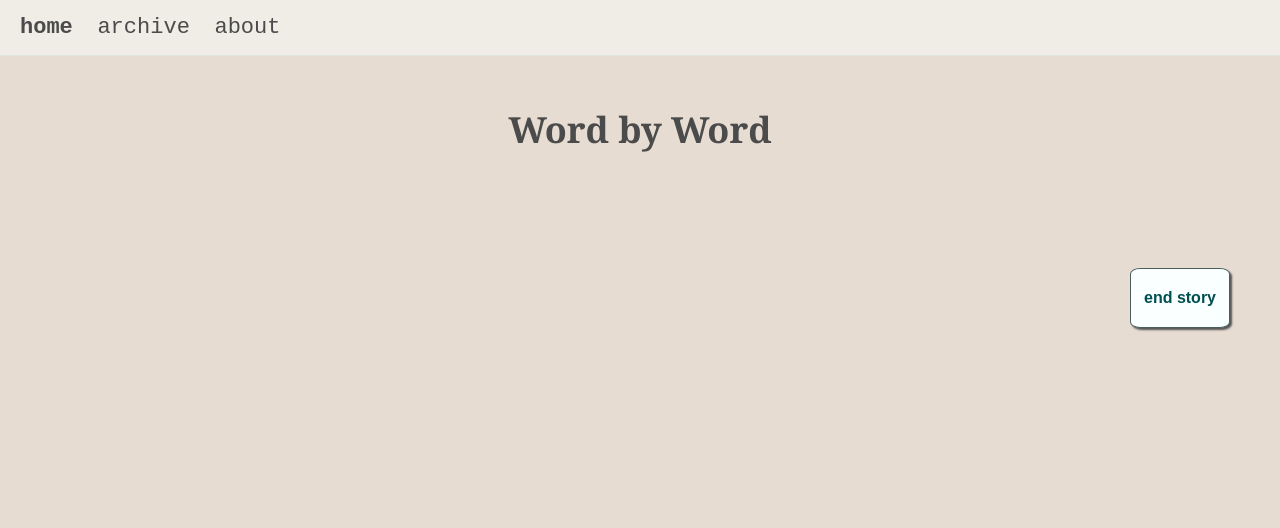
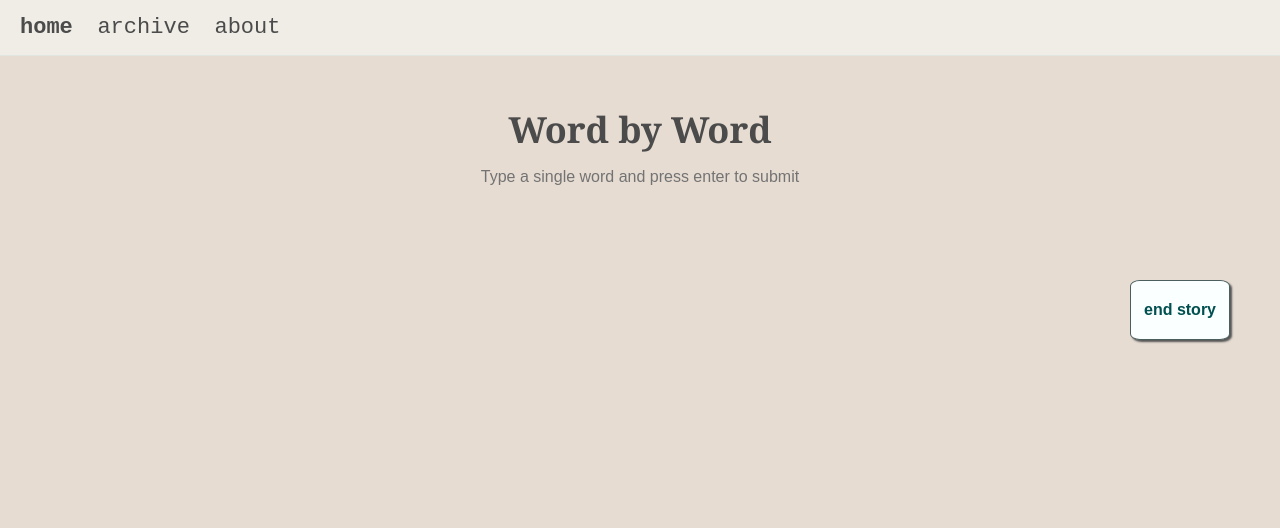
Before and after one commit to jennifermklein/word-by-word, a Flask app: template templates/index.html in a window 1280 px wide. Shown: the top 528 px of the page. Run offline with Flask 2, Linux system fonts and the light colour scheme; the template is opened without the code that fills it, so the values that code supplies are empty; some libraries are stand-ins or nearby versions.

Commit message:
update error message

```diff
--- a/static/word_style.css
+++ b/static/word_style.css
@@ -8,7 +8,7 @@ body {
 }
 
 header {
-    padding: 25px 0px 12px 0px;
+    padding: 25px 0px 0px 0px;
 }
 
 h1, #add_title {
@@ -82,6 +82,24 @@ button:hover {
     box-shadow: 1px 1px 1px rgb(100, 125, 125);
     color: rgb(0,100,100);
   }
+
+.error2 {
+    /* margin: -10px auto auto auto; */
+    width: 50%;
+    text-align: center;
+    display: inline;
+    /* background-color: rgb(230, 220, 210); */
+}
+
+.error2 > p {
+    font-family: Arial, Helvetica, sans-serif;
+    color: rgb(115, 115, 115);
+    text-indent: 0%;
+    margin-top: -10px;
+    transition: all .3s;
+    /* padding: 8px; */
+    /* box-shadow: 1px 1px 1px rgb(100, 125, 125); */
+}
 
 .error {
     margin: -40px auto auto auto;
--- a/static/wordbyword.js
+++ b/static/wordbyword.js
@@ -1,8 +1,9 @@
 document.addEventListener('DOMContentLoaded',function() {
     const story = document.querySelector('#curr_story');
     const addWord = document.querySelector('#add_word');
-    const errorMessage = document.querySelector('#apology');
-    const endStory = document.querySelector('#end_story');
+    // const errorMessage = document.querySelector('#apology');
+    const errorMessage2 = document.querySelector('#apology2');
+    // const endStory = document.querySelector('#end_story');
 
     function updateStory () {
         axios.get('/story')
@@ -11,23 +12,29 @@ document.addEventListener('DOMContentLoaded',function() {
                     story.innerHTML = response.data;
                 }
                 // if (!response.data) {
-                //     document.querySelector('#end_story').style.display = 'none';
+                //     document.querySelector('#end_story').style.visibility = 'hidden';
                 // }
                 // else {
-                //     document.querySelector('#end_story').style.display = 'inline';
+                //     document.querySelector('#end_story').style.visibility = 'visibile';
                 // }
             })
     }
 
     setInterval(updateStory, 500);
 
+    function resetErrorMessage(){
+        errorMessage2.style.color = "rgb(115, 115, 115)";
+        errorMessage2.innerHTML = "Type a single word and press enter to submit";
+    }
+
     // show error if submits word and then keeps typing
     addWord.addEventListener('keypress',function(event){
         axios.get('/session_error')
             .then(function(response) {
                 if (response.data === 'True') {
-                    errorMessage.style.display = 'inline';
-                    errorMessage.innerHTML = "It's someone else's turn to add a word";
+                    errorMessage2.style.color = "#D8000C";
+                    errorMessage2.innerHTML = "It's someone else's turn to add a word!";
+                    setInterval(resetErrorMessage, 10000);
                 }
             })
             .catch(function (error) {
@@ -49,17 +56,4 @@ document.addEventListener('DOMContentLoaded',function() {
         // }
     })
 
-    // endStory.addEventListener('click',function(event){
-    //     axios.get('/session_error')
-    //         .then(function(response) {
-    //             if (response.data === 'True') {
-    //                 errorMessage.style.display = 'inline';
-    //                 errorMessage.innerHTML = "It's someone else's turn to add a word";
-    //             }
-    //         })
-    //         .catch(function (error) {
-    //             // handle error
-    //             console.log(error);
-    //         })
-    // })
 });
--- a/templates/archive.html
+++ b/templates/archive.html
@@ -17,6 +17,7 @@
     <div class='stories'>
         {% for story in stories|reverse %}
           <h2>{{stories[story].title}}</h2>
+          <!-- <p>{{stories[story].datetime}}<p></p> -->
           <p>{{stories[story].content}}<p>
         {% endfor %}
     </div>
--- a/templates/index.html
+++ b/templates/index.html
@@ -14,11 +14,13 @@
     <header>
       <h1>Word by Word</h1>
     </header>
+    <div class="error2">
+      <p id="apology2">Type a single word and press enter to submit</p>
+    </div>
     <div class='story'>
         <span id='curr_story'>{{story}}</span>
         <form action="/" id="add_word" method="post">
           <input autocomplete="off" autofocus='autofocus' name="add_word" type="text">
-          <!-- <p id="position">TEST</p> -->
         </form>
     </div>
     <div class='buttons'>
@@ -26,7 +28,7 @@
         <button name='end_story' id='end_story' value='end_story'>end story</button>
         </form>
     </div>
-    <div class="error">
+    <!-- <div class="error">
       <p hidden id="apology"></p>
-    </div>
+    </div> -->
 {% endblock %}
```
Also changed, not shown: test.db (added), 1 other file.
